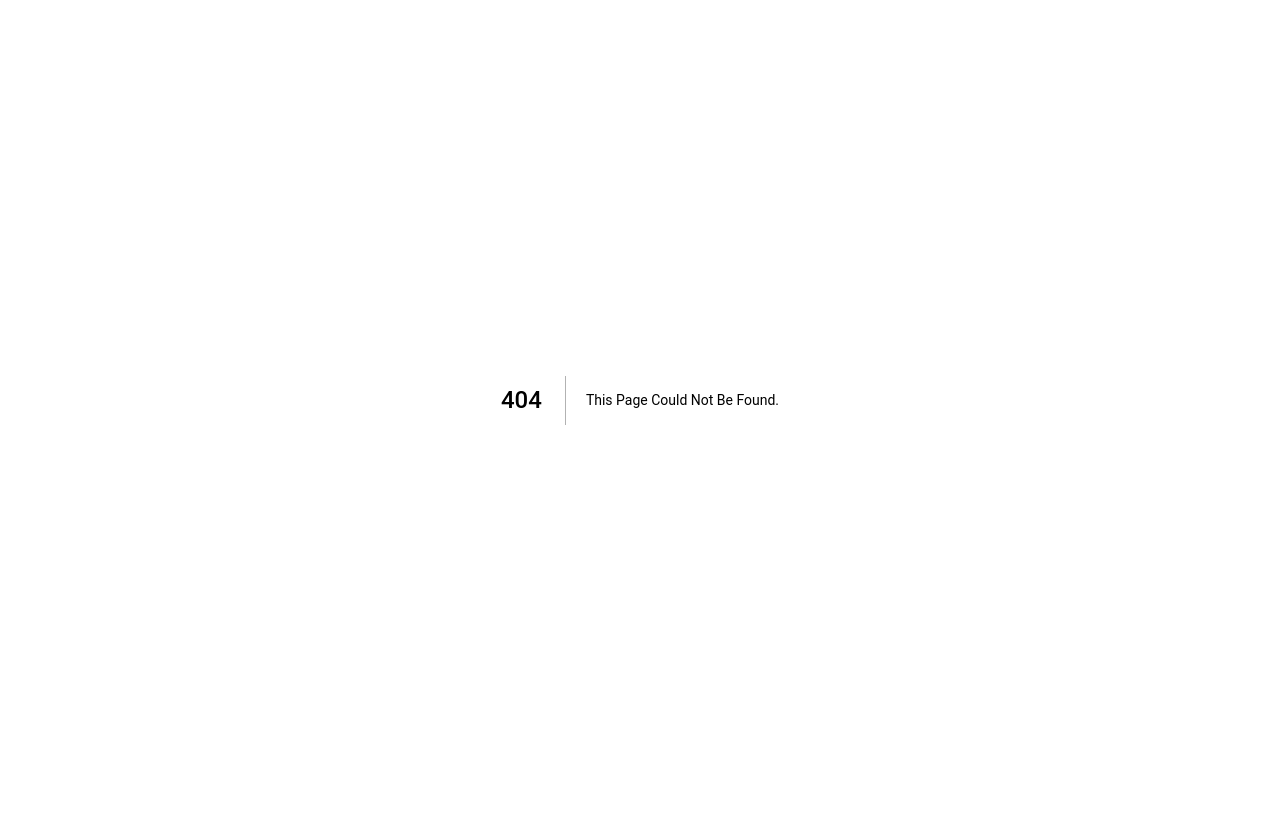
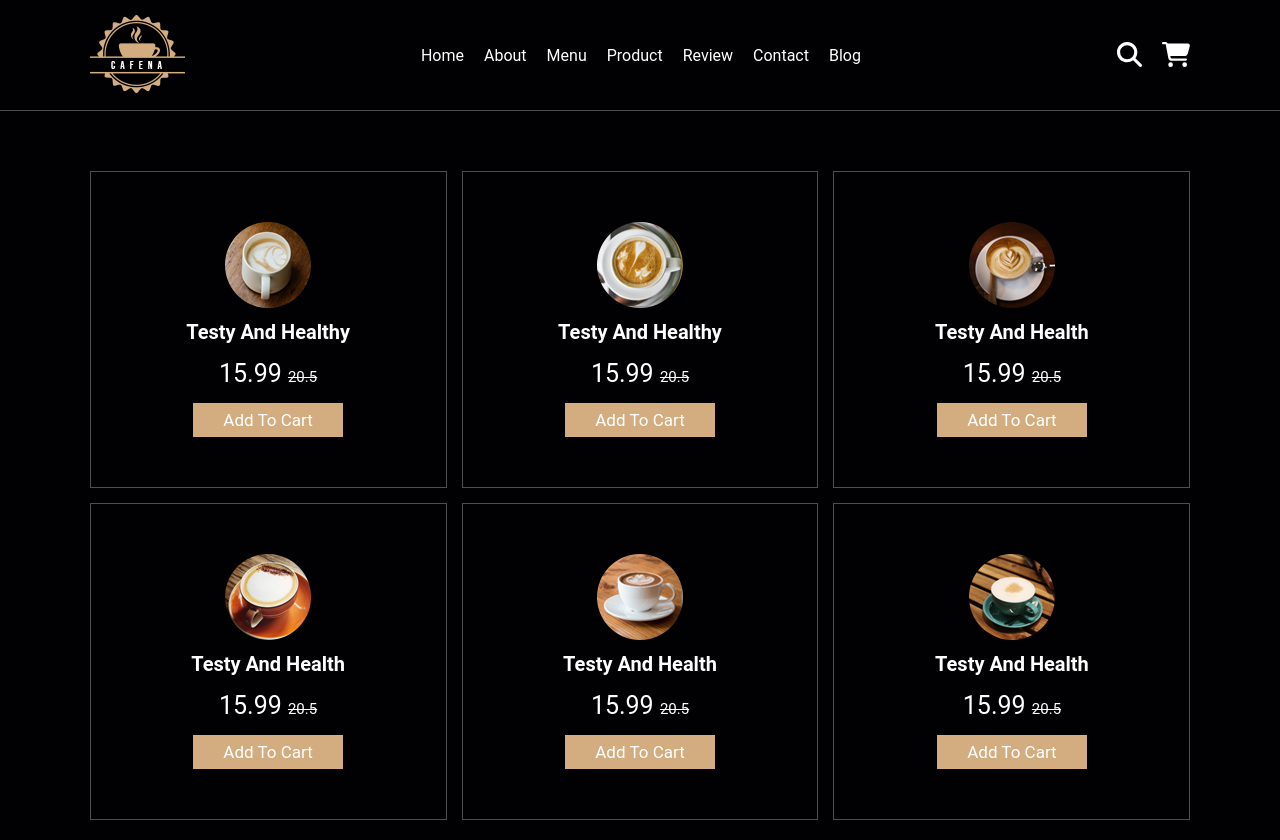
Before and after one commit to j-rayhan/coffee-shop, a Next.js app: page /menu in a window 1280 px wide. Before the commit this address had no page. Before the commit the page ends 800 px from the top, so only its background shows below. Built offline with nearby package versions, Linux system fonts and the light colour scheme.

Commit message:
Menu section done

```diff
--- /dev/null
+++ b/pages/menu.tsx
@@ -0,0 +1,94 @@
+import Head from "next/head";
+import Image, { StaticImageData } from "next/image";
+import withHeaderMenu from "../component/withMenu";
+import menu1 from '../assets/images/menu-1.png'
+import menu2 from '../assets/images/menu-2.png'
+import menu3 from '../assets/images/menu-3.png'
+import menu4 from '../assets/images/menu-4.png'
+import menu5 from '../assets/images/menu-5.png'
+import menu6 from '../assets/images/menu-6.png'
+import styles from '../styles/Menu.module.css'
+type menu = {
+  id: number,
+  key: string,
+  title: string,
+  image: StaticImageData,
+  price: number,
+  oldPrice: number,
+}
+const menuList: menu[] = [
+  {
+    id: 1,
+    key: '1',
+    title: 'testy and healthy',
+    image: menu1,
+    price: 15.99,
+    oldPrice: 20.50,
+  },
+  {
+    id: 2,
+    key: '2',
+    title: 'testy and healthy',
+    image: menu2,
+    price: 15.99,
+    oldPrice: 20.50,
+  },
+  {
+    id: 3,
+    key: '3',
+    title: 'testy and health',
+    image: menu3,
+    price: 15.99,
+    oldPrice: 20.50,
+  },
+  {
+    id: 4,
+    key: '4',
+    title: 'testy and health',
+    image: menu4,
+    price: 15.99,
+    oldPrice: 20.50,
+  },
+  {
+    id: 5,
+    key: '5',
+    title: 'testy and health',
+    image: menu5,
+    price: 15.99,
+    oldPrice: 20.50,
+  },
+  {
+    id: 6,
+    key: '6',
+    title: 'testy and health',
+    image: menu6,
+    price: 15.99,
+    oldPrice: 20.50,
+  },
+]
+const Menu: React.FC = () => {
+  return (
+    <>
+      <Head>
+        <title>Responsive Coffee Shop Menu Page</title>
+      </Head>
+      <section className={styles.menu}>
+        <h1 className='heading'>Our <span className="span">Menu</span></h1>
+        <div className={styles.boxContainer}>
+          {
+            menuList.map(({ key, title, price, oldPrice, image }) => (
+              <div key={key} className={styles.box}>
+                <Image className={styles.image} src={image} alt={title} />
+                <h3 className={styles.title}>{title}</h3>
+                <div className={styles.price}>{price} <span className={styles.span}>{oldPrice}</span></div>
+                <a href="https://" className="btn">add to cart</a>
+              </div>
+            ))
+          }
+        </div>
+      </section>
+    </>
+  )
+};
+
+export default withHeaderMenu(Menu);
--- /dev/null
+++ b/styles/Menu.module.css
@@ -0,0 +1,41 @@
+.menu .boxContainer {
+  margin-top: 6rem;
+  display: grid;
+  grid-template-columns: repeat(auto-fit, minmax(30rem, 1fr));
+  gap:1.5rem;
+}
+
+.menu .boxContainer .box {
+  padding: 5rem;
+  text-align: center;
+  border: var(--border);
+}
+
+.menu .boxContainer .box .image {
+  height: 10rem;
+}
+
+.menu .box .title {
+  font-size: 2rem;
+  padding: 1rem 0;
+  color: #fff;
+}
+
+.menu .box .price {
+  font-size: 2.5rem;
+  padding: 0.5rem 0;
+  color: #fff;
+}
+
+.menu .price .span {
+  font-size: 1.5rem;
+  text-decoration: line-through;
+}
+
+.menu .box:hover {
+  background-color: #fff;
+}
+
+.menu .box:hover > * {
+  color: var(--black);
+}
```
Also changed, not shown: pages/_document.tsx (renamed from pages/_document.js).
